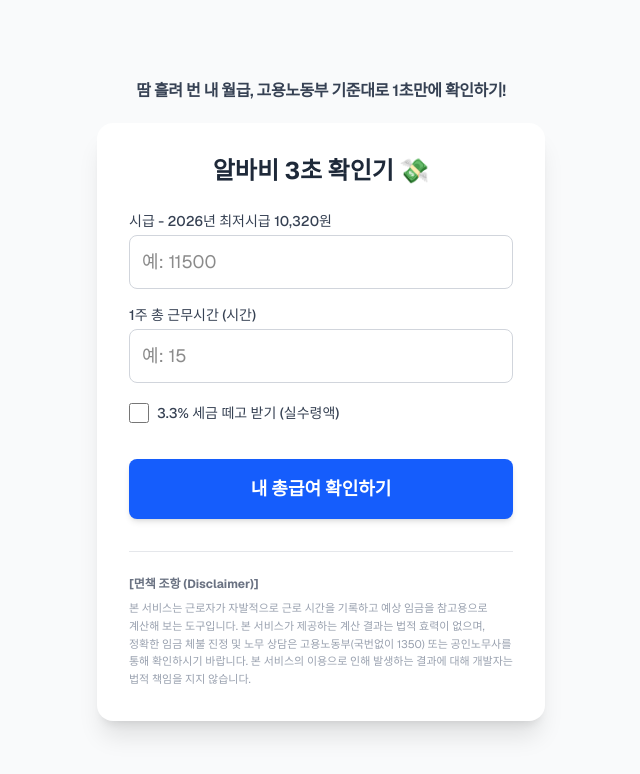
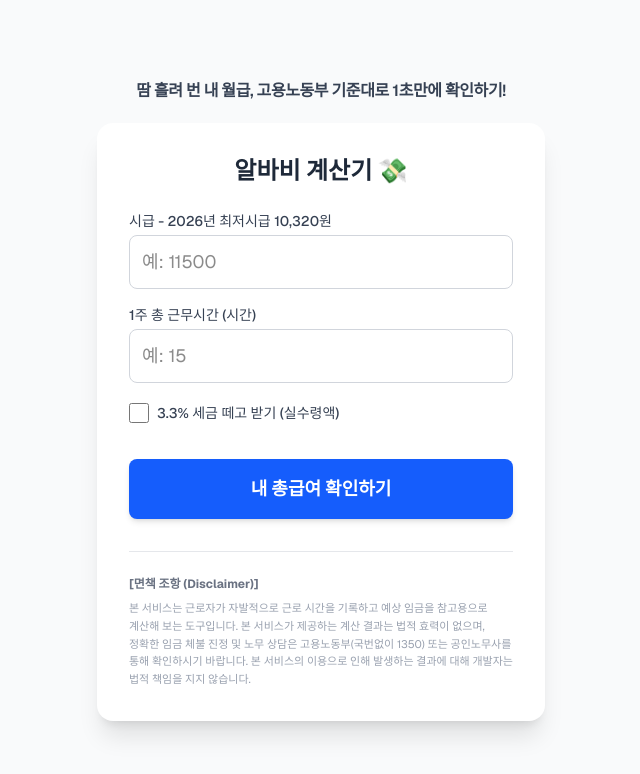
Before and after one commit to paulbusankim/labor-integrity-system, a Next.js app: page / in a window 1280 px wide. Shown: the top 774 px of the page, without its empty margins (319-959 px from the left). Built offline with nearby package versions, Linux system fonts and the light colour scheme; no server answers.

Commit message:
refactor: 앱 제목 변경

```diff
--- a/app/page.tsx
+++ b/app/page.tsx
@@ -124,7 +124,7 @@ export default function Home() {
 
       <div className="w-full max-w-md bg-white rounded-2xl shadow-xl p-6 sm:p-8">
         <h1 className="text-xl sm:text-2xl font-bold text-gray-800 mb-6 text-center">
-          알바비 3초 확인기 💸
+          알바비 계산기 💸
         </h1>
 
         <CalculatorForm
```
